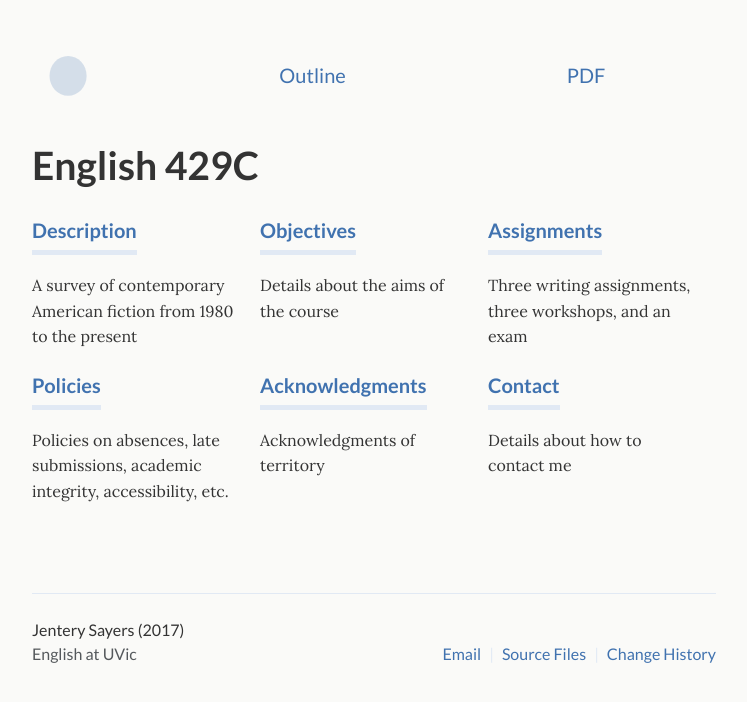
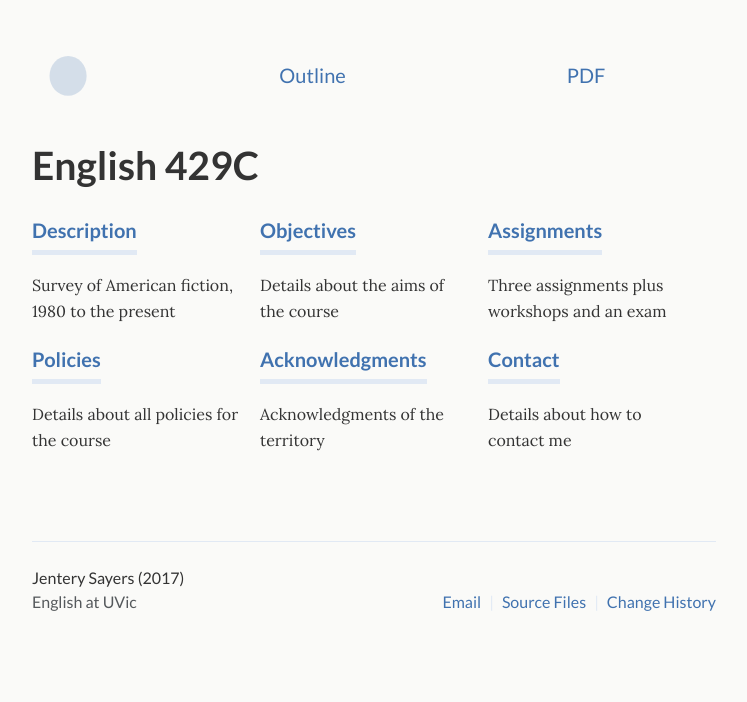
Before and after one commit to jentery/429c, a Jekyll site: the page built from _pages/outline.html, in a window 1280 px wide. Shown: the top 702 px of the page, without its empty margins (266-1013 px from the left). Built offline with Jekyll 4.4.1, drawn with Linux system fonts in a browser that asks for light colours.

Commit message:
Update outline.html

```diff
--- a/_pages/outline.html
+++ b/_pages/outline.html
@@ -12,7 +12,7 @@ permalink: /outline
     <div class="unit one-third">
       <div class="project">
         <h4 class="project-title"><a href="description/">Description</a></h4>
-        <p>A survey of contemporary American fiction from 1980 to the present</p>
+        <p>Survey of American fiction, 1980 to the present</p>
       </div>
     </div>
 
@@ -26,7 +26,7 @@ permalink: /outline
     <div class="unit one-third">
       <div class="project">
         <h4 class="project-title"><a href="assignments/">Assignments</a></h4>
-        <p>Three writing assignments, three workshops, and an exam</p>
+        <p>Three assignments plus workshops and an exam</p>
       </div>
     </div>
   </div><!-- grid -->
@@ -36,14 +36,14 @@ permalink: /outline
     <div class="unit one-third">
       <div class="project">
         <h4 class="project-title"><a href="policies/">Policies</a></h4>
-        <p>Policies on absences, late submissions, academic integrity, accessibility, etc.</p>
+        <p>Details about all policies for the course</p>
       </div>
     </div>
 
     <div class="unit one-third">
       <div class="project">
         <h4 class="project-title"><a href="acknowledgments/">Acknowledgments</a></h4>
-        <p>Acknowledgments of territory</p>
+        <p>Acknowledgments of the territory</p>
       </div>
     </div>
 
```
